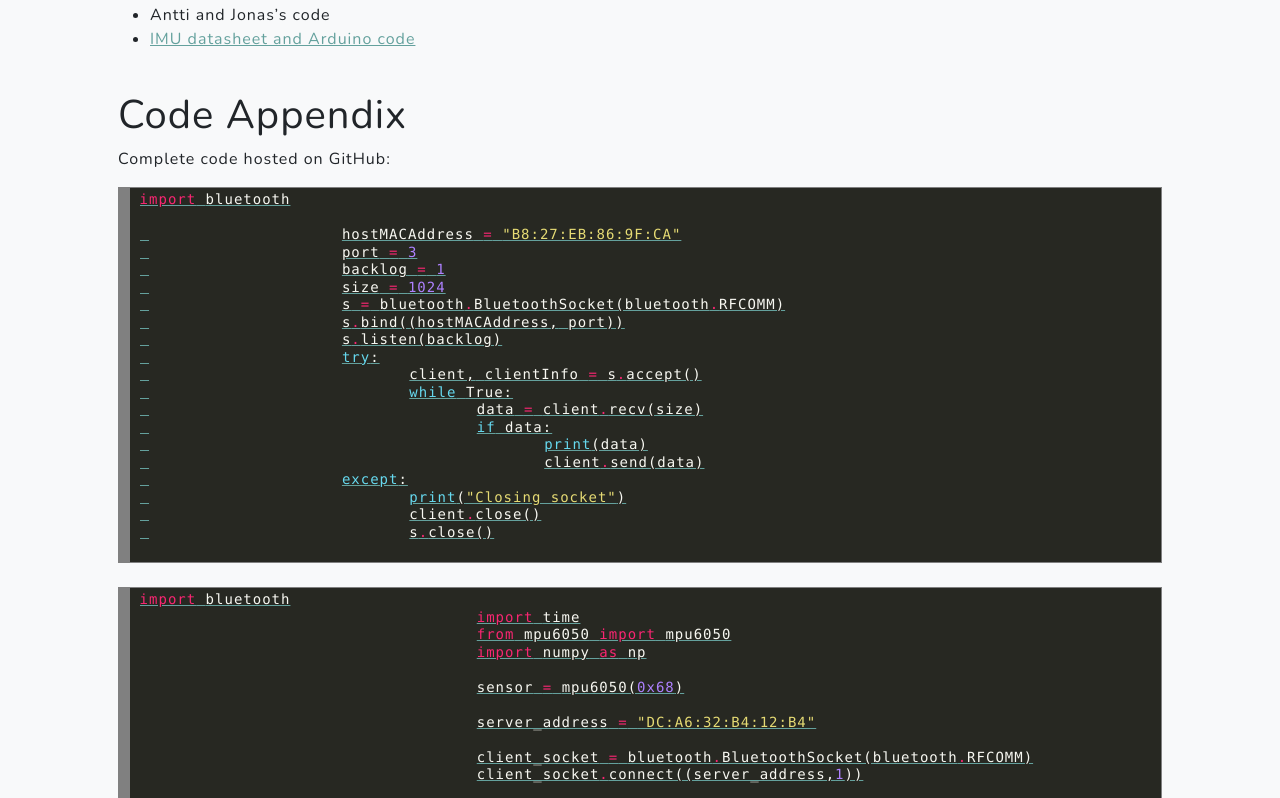
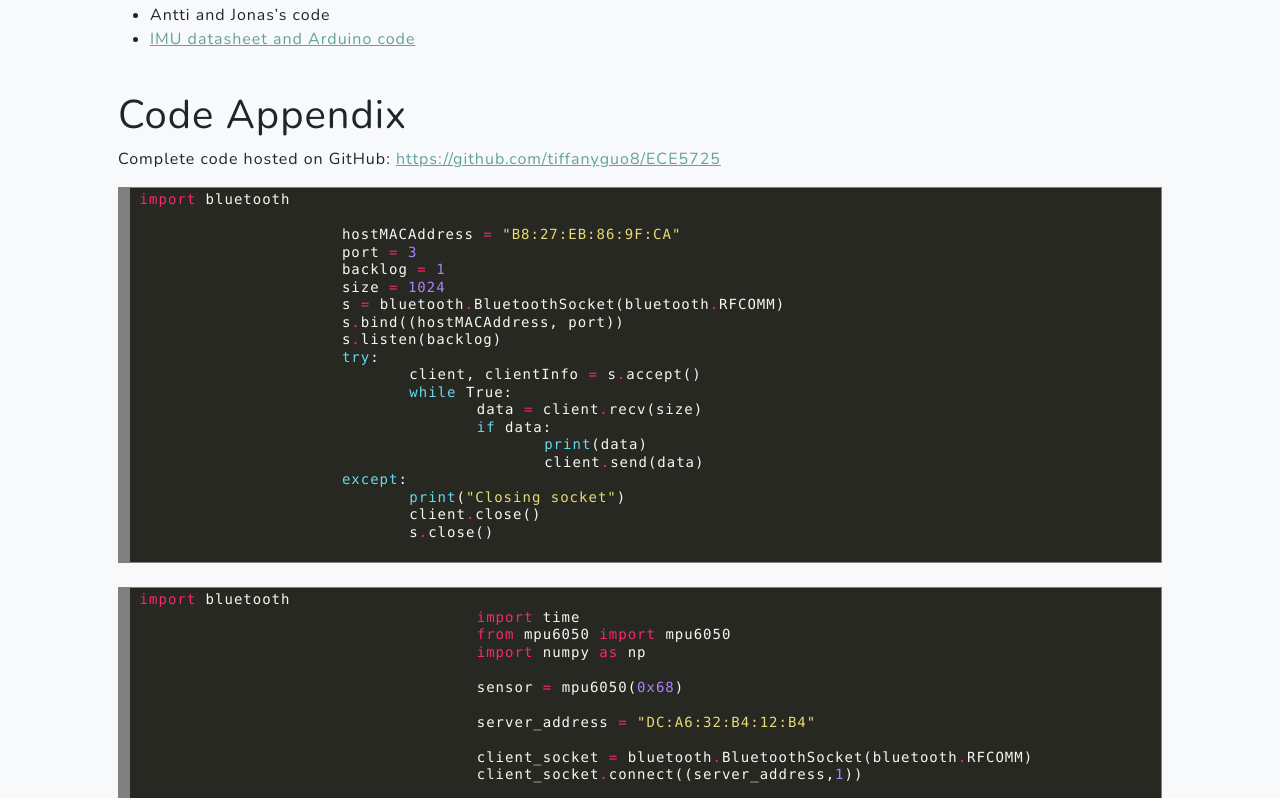
Before and after one commit to tiffanyguo8/ECE5725, a plain HTML site: page index.html in a window 1280 px wide. Shown: the part 7010-7808 px from the top of the page. Drawn offline with nearby package versions, Linux system fonts and the light colour scheme.

Commit message:
Update index.html

```diff
--- a/index.html
+++ b/index.html
@@ -276,7 +276,7 @@
 		    </ul>
 		    <br>
 		    <h1> Code Appendix </h1>
-		    <p> Complete code hosted on GitHub: <a href="https://github.com/tiffanyguo8/ECE5725"</a>
+		    <p> Complete code hosted on GitHub: <a href="https://github.com/tiffanyguo8/ECE5725">https://github.com/tiffanyguo8/ECE5725</a>
 
 		    <!-- HTML generated using hilite.me --><div style="background: #272822; overflow:auto;width:auto;border:solid gray;border-width:.1em .1em .1em .8em;padding:.2em .6em;"><pre style="margin: 0; line-height: 125%"><span style="color: #f92672">import</span> <span style="color: #f8f8f2">bluetooth</span>
 
```
